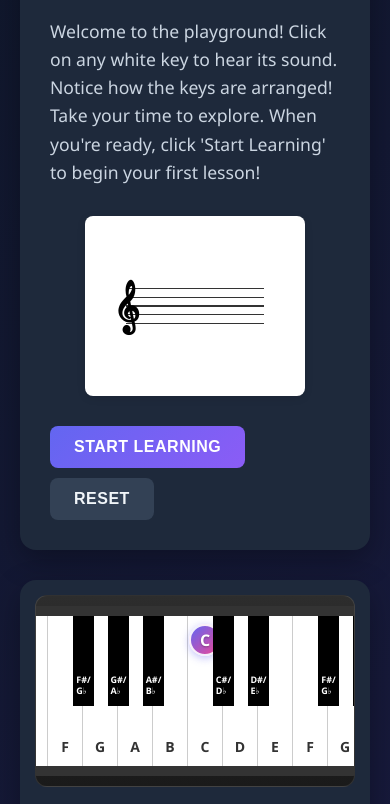
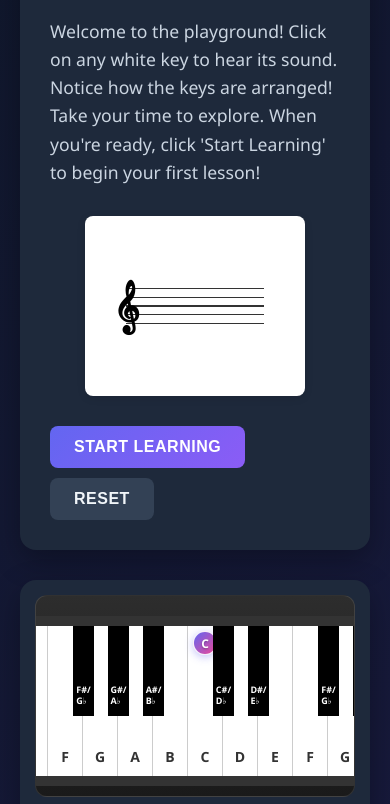
Before and after one commit to RajatA98/Mulingo, a plain HTML site: page index.html in a window 390 px wide. Shown: the part 262-1066 px from the top of the page. Drawn offline with Linux system fonts and the light colour scheme.

Commit message:
fixed Middle C marker for mobile

```diff
--- a/piano.js
+++ b/piano.js
@@ -132,7 +132,14 @@ class Piano {
             requestAnimationFrame(() => {
                 this.positionBlackKeys();
                 // Update marker visibility after layout
-                this.updateMiddleCMarker();
+                // Use a small delay on mobile to ensure proper rendering
+                if (window.innerWidth <= 768) {
+                    setTimeout(() => {
+                        this.updateMiddleCMarker();
+                    }, 100);
+                } else {
+                    this.updateMiddleCMarker();
+                }
             });
         });
     }
@@ -344,14 +351,19 @@ class Piano {
         marker.className = 'middle-c-marker';
         marker.setAttribute('aria-label', 'Middle C (C4)');
 
-        // Set initial visibility based on current state
-        marker.style.display = this.showMiddleCMarker ? 'flex' : 'none';
-
         // Add marker text/icon
         const markerLabel = document.createElement('span');
         markerLabel.className = 'middle-c-label';
         markerLabel.textContent = 'C';
         marker.appendChild(markerLabel);
+
+        // Set initial visibility based on current state
+        if (this.showMiddleCMarker) {
+            marker.style.display = 'flex';
+            marker.style.visibility = 'visible';
+        } else {
+            marker.style.display = 'none';
+        }
 
         keyElement.appendChild(marker);
         this.middleCMarker = marker;
@@ -361,6 +373,8 @@ class Piano {
         if (this.middleCMarker) {
             if (this.showMiddleCMarker) {
                 this.middleCMarker.style.display = 'flex';
+                this.middleCMarker.style.visibility = 'visible';
+                this.middleCMarker.style.opacity = '1';
             } else {
                 this.middleCMarker.style.display = 'none';
             }
--- a/styles.css
+++ b/styles.css
@@ -412,13 +412,14 @@ body {
     overflow-x: auto;
     overflow-y: hidden;
     padding: 20px;
+    padding-top: 30px;
     background: linear-gradient(180deg, #2d2d2d 0%, #1a1a1a 100%);
     border: 1px solid rgba(255, 255, 255, 0.1);
     border-radius: 12px;
     margin-bottom: 20px;
     display: flex;
     justify-content: flex-start;
-    align-items: center;
+    align-items: flex-start;
     scroll-behavior: smooth;
     -webkit-overflow-scrolling: touch;
 }
@@ -529,6 +530,13 @@ body {
     background: #ffd700;
 }
 
+/* Ensure marker is visible even when key is active */
+.key.white.active .middle-c-marker {
+    opacity: 1;
+    visibility: visible;
+    z-index: 25;
+}
+
 /* Black keys */
 .key.black {
     width: 30px;
@@ -578,9 +586,12 @@ body {
     align-items: center;
     justify-content: center;
     box-shadow: 0 2px 8px rgba(99, 102, 241, 0.4);
-    z-index: 15;
+    z-index: 20;
     pointer-events: none;
     border: 2px solid rgba(255, 255, 255, 0.9);
+    /* Ensure marker is always visible */
+    visibility: visible;
+    opacity: 1;
 }
 
 .middle-c-label {
@@ -593,6 +604,50 @@ body {
 .key.black .middle-c-marker {
     /* For black keys (if needed in future), adjust positioning */
     top: 5px;
+}
+
+/* Responsive marker sizes */
+@media (max-width: 1024px) {
+    .middle-c-marker {
+        width: 28px;
+        height: 28px;
+        top: 6px;
+    }
+
+    .middle-c-label {
+        font-size: 14px;
+    }
+}
+
+@media (max-width: 768px) {
+    .middle-c-marker {
+        width: 24px;
+        height: 24px;
+        top: 5px;
+        border-width: 1.5px;
+        /* Ensure marker is visible on mobile */
+        -webkit-transform: translateX(-50%);
+        transform: translateX(-50%);
+        /* Force hardware acceleration */
+        -webkit-backface-visibility: visible;
+        backface-visibility: visible;
+        /* Prevent any touch interference */
+        -webkit-touch-callout: none;
+        -webkit-user-select: none;
+        user-select: none;
+    }
+
+    .middle-c-label {
+        font-size: 12px;
+        /* Ensure text is crisp on mobile */
+        -webkit-font-smoothing: antialiased;
+        -moz-osx-font-smoothing: grayscale;
+    }
+
+    /* Ensure the key container allows marker to be visible */
+    .key.white {
+        overflow: visible;
+    }
 }
 
 .key-label {
@@ -724,7 +779,10 @@ body {
     }
 
     .piano-wrapper {
+        overflow-x: auto;
+        overflow-y: hidden;
         padding: 10px;
+        padding-top: 20px;
         scrollbar-width: auto;
     }
 
```
